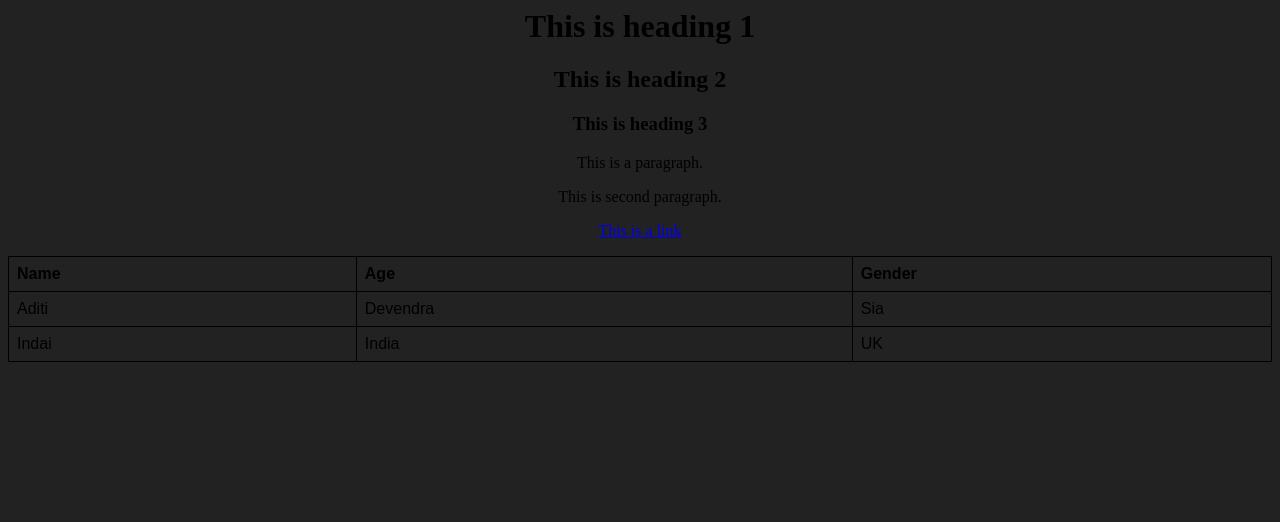
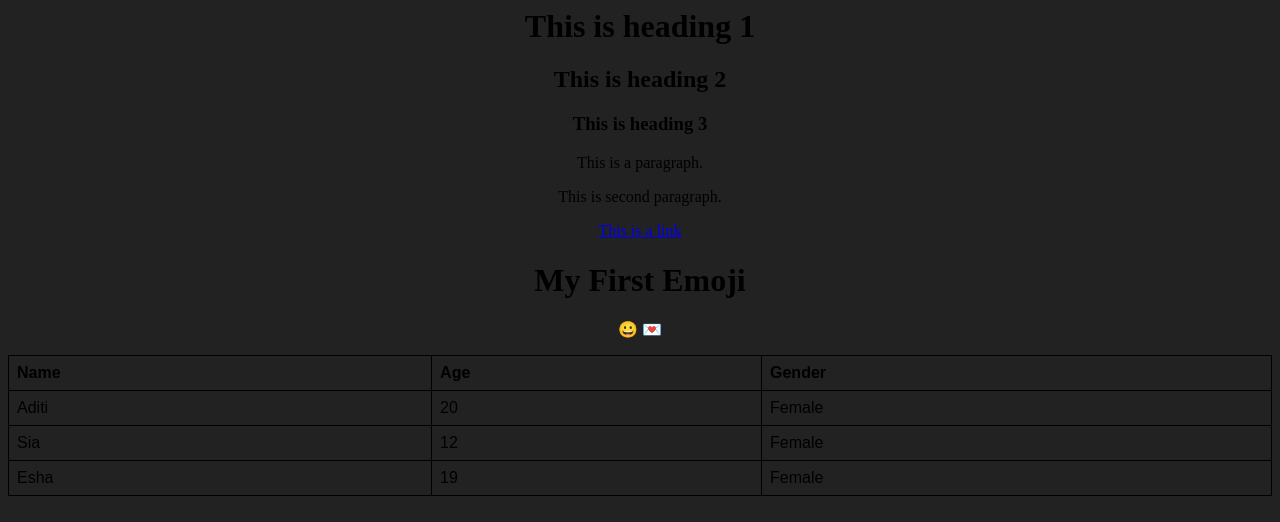
Before and after one commit to RefreshMyMind-I/test_, a plain HTML site: page index.html in a window 1280 px wide. Drawn offline with Linux system fonts and the light colour scheme.

Commit message:
added emoji and fixed tabel glitch

```diff
--- a/index.html
+++ b/index.html
@@ -19,19 +19,19 @@
     <p style="text-align:center;">This is a paragraph.</p>
     <p style="text-align:center;">This is second paragraph.</p>
     <p style="text-align:center;"><a href="https://github.com/RefreshMyMind-I">This is a link</a></p>
+    <h1 style = "text-align:center;">My First Emoji</h1>
+    <p style = "text-align: center;">&#128512;	&#x1F48C;</p>
     <style>
         table {
             font-family: arial, sans-serif;
             border-collapse: collapse;
             width: 100%;
         }
-
-td, th {
+        td,th {
             border: 1px solid #000000;
             text-align: left;
             padding: 8px;
         }
-
 
     </style>
 
@@ -43,13 +43,18 @@ td, th {
         </tr>
         <tr>
             <td>Aditi</td>
-            <td>Devendra</td>
-            <td>Sia</td>
+            <td>20</td>
+            <td>Female</td>
         </tr>
         <tr>
-            <td>Indai</td>
-            <td>India</td>
-            <td>UK</td>
+            <td>Sia</td>
+            <td>12</td>
+            <td>Female</td>
+        </tr>
+        <tr>
+            <td>Esha</td>
+            <td>19</td>
+            <td>Female</td>
         </tr>
     </table>
 
```
Lines whose indentation alone changed are shown as unchanged.
